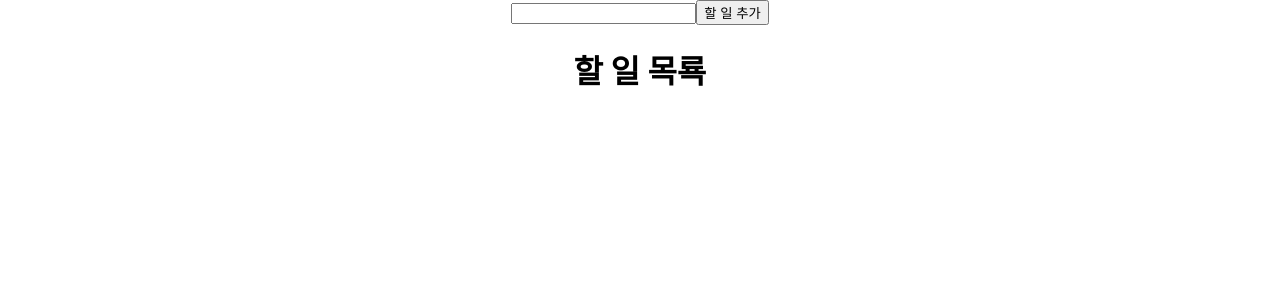
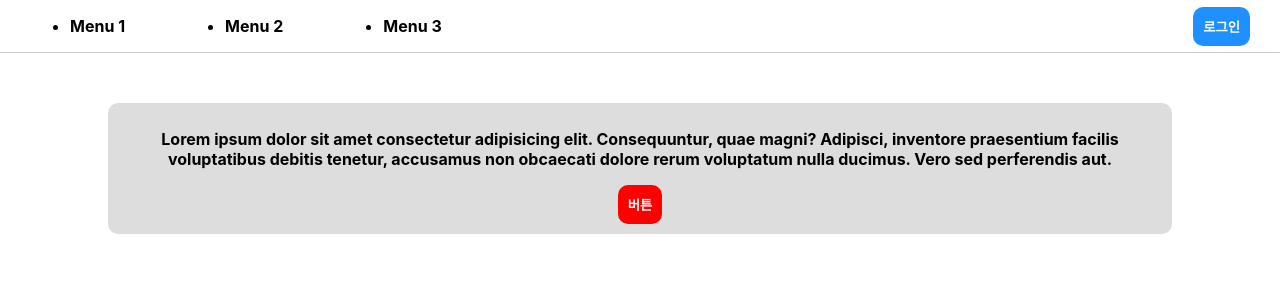
Before and after one commit to jeong-hyuk/typescript-react-app, a React (Create React App) app: page / in a window 1280 px wide. Shown: the top 300 px of the page. Built offline with nearby package versions, Linux system fonts and the light colour scheme.

Commit message:
css module 실습
css module 실습

```diff
--- a/src/App.tsx
+++ b/src/App.tsx
@@ -1,12 +1,13 @@
 import React from "react";
 import "./App.css";
-
-import Todo from "./components/Todo";
+import Header from "./components/Header";
+import Section from "./components/Section";
 
 function App() {
   return (
     <div className="App">
-      <Todo />
+      <Header />
+      <Section color="red" />
     </div>
   );
 }
--- /dev/null
+++ b/src/components/Header.tsx
@@ -0,0 +1,16 @@
+import React from "react";
+import "../styles/Header.css";
+export default function Header() {
+  return (
+    <>
+      <div className="header">
+        <ul>
+          <li>Menu 1</li>
+          <li>Menu 2</li>
+          <li>Menu 3</li>
+        </ul>
+        <button className="btn">로그인</button>
+      </div>
+    </>
+  );
+}
--- /dev/null
+++ b/src/components/Section.tsx
@@ -0,0 +1,14 @@
+import React from "react";
+import styles from "../styles/Section.module.scss";
+export default function Section({ color }: { color: string }) {
+  return (
+    <div className={styles.box}>
+      <p>
+        Lorem ipsum dolor sit amet consectetur adipisicing elit. Consequuntur, quae magni? Adipisci, inventore
+        praesentium facilis voluptatibus debitis tenetur, accusamus non obcaecati dolore rerum voluptatum nulla ducimus.
+        Vero sed perferendis aut.
+      </p>
+      <button className={styles[color]}>버튼</button>
+    </div>
+  );
+}
--- /dev/null
+++ b/src/styles/Header.css
@@ -0,0 +1,27 @@
+.header {
+  padding: 0 30px;
+  display: flex;
+  justify-content: space-between;
+  align-items: center;
+  font-weight: 700;
+  border-bottom: 1px solid #ccc;
+}
+
+.header ul {
+  display: flex;
+  gap: 100px;
+}
+
+.header ul li {
+  cursor: pointer;
+}
+
+.btn {
+  cursor: pointer;
+  padding: 10px;
+  border: 0;
+  background-color: dodgerblue;
+  font-weight: 700;
+  color: white;
+  border-radius: 10px;
+}
--- /dev/null
+++ b/src/styles/Section.module.scss
@@ -0,0 +1,24 @@
+.box {
+  padding: 10px 20px;
+  margin: 50px auto;
+  width: 80vw;
+  background-color: #ddd;
+  border-radius: 10px;
+  font-weight: 700;
+}
+button {
+  cursor: pointer;
+  padding: 10px;
+  border: 0;
+  background-color: orange;
+  font-weight: 700;
+  color: white;
+  border-radius: 10px;
+}
+
+.blue {
+  background-color: blue;
+}
+.red {
+  background-color: red;
+}
```
Also changed, not shown: package.json (+7 -0 lines), tailwind.config.js (added, +8 -0 lines), 1 other file (tests, documents, lock files or other folders).
